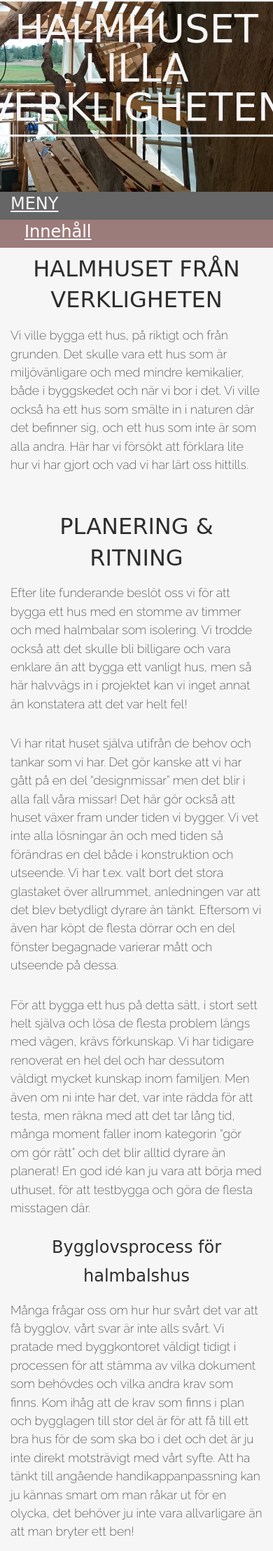
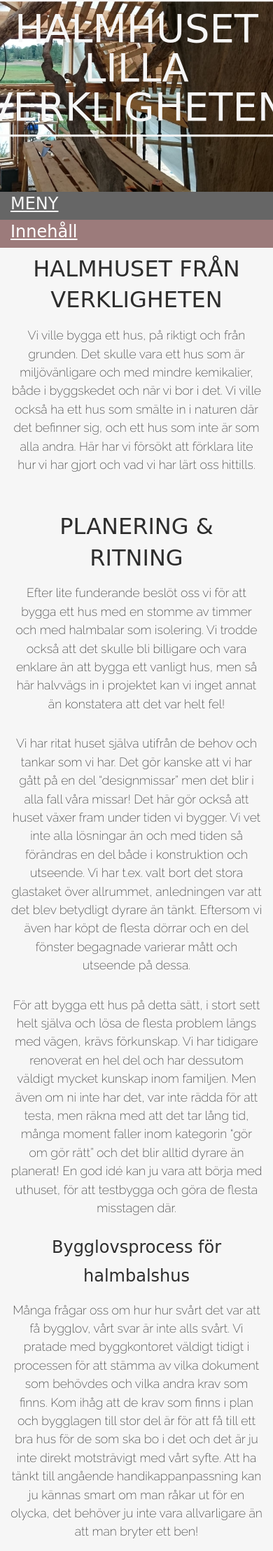
Before and after one commit to lejossan/verkligheten, a PHP site: page /halmhus.php in a window 390 px wide; the page is wider, and only the part inside the window is pictured. Shown: the part 76-2292 px from the top of that part at 70% size. Run offline with PHP 8.4, Linux system fonts and the light colour scheme; some libraries are stand-ins or nearby versions; some web fonts are replaced.

Commit message:
text center align responsivt

```diff
--- a/css/styles.css
+++ b/css/styles.css
@@ -445,7 +463,7 @@ iframe {
   .container {
     margin: 0 15px; }
 
-  h1, h2, h3 {
+  h1, h2, h3, p, .right-align p, a, a.left-align, .left-align, .right-align {
     text-align: center; }
 
   .imagewrapper--small h1 {
@@ -459,15 +477,17 @@ iframe {
 
   .index {
     height: 40px;
-    padding: 0px 35px;
-    overflow: hidden; }
+    overflow: hidden;
+    padding: 0px; }
     .index .title {
-      margin: 5px 0; }
+      margin: 5px 15px; }
       .index .title h3 {
         text-decoration: underline;
         margin-top: 0px;
         line-height: 1em;
         text-align: left; }
+    .index li {
+      margin: 10px 35px; }
 
   .menu {
     overflow: hidden;
--- a/js/verkligheten.js
+++ b/js/verkligheten.js
@@ -10,7 +10,7 @@ $('.menu .title').on('click', function(){
 
 $('.index .title').on('click', function(){
   var menu = $(this).closest('.index');
-  if(menu.css('height') == '40px'){
+  if(menu.css('height') == '40px' ){
     menu.css('height', 'inherit')
   } else {
     menu.css('height', '40px');
--- a/sass/components/images.scss
+++ b/sass/components/images.scss
@@ -55,7 +55,7 @@
       background-position: 0 40%;
     }
     h1{
-      left: 13%;
+      left: 20%;
     }
   }
   &.honor .image{
@@ -90,3 +90,18 @@
     }
   }
 }
+
+@media only screen and (max-width: 1465px) {
+  .imagewrapper--small, .imagewrapper--medium, .imagewrapper--big{
+    &.halmhus h1 {
+      transform: translate(-90%, -90%);
+    }
+  }
+}
+@media only screen and (max-width: 765px) {
+  .imagewrapper--small, .imagewrapper--medium, .imagewrapper--big{
+    &.halmhus h1 {
+      transform: translate(-50%, -90%);
+    }
+  }
+}
--- a/sass/globals.scss
+++ b/sass/globals.scss
@@ -58,6 +58,7 @@ $gutter: 15px;
   @media only screen and (max-width: 765px) {
     .col--#{$i} {
       width: 100%;
+      text-align: center;
     }
   }
 }
--- a/sass/responsive.scss
+++ b/sass/responsive.scss
@@ -2,7 +2,7 @@
   .container{
     margin: 0 $gutter;
   }
-  h1, h2, h3{
+  h1, h2, h3, p, .right-align p, a, a.left-align, .left-align, .right-align {
     text-align: center;
   }
   .imagewrapper--small h1 {
@@ -16,16 +16,19 @@
   }
   .index{
     height: 40px;
-    padding: 0px 35px;
     overflow: hidden;
+    padding: 0px;
     .title {
-      margin: 5px 0;
+      margin: 5px 15px;
       h3{
         text-decoration: underline;
         margin-top: 0px;
         line-height: 1em;
         text-align: left;
       }
+    }
+    li {
+      margin: 10px 35px;
     }
   }
   .menu {
```
Also changed, not shown: other parts of css/styles.css (+31 -13 lines), 1 other file.
